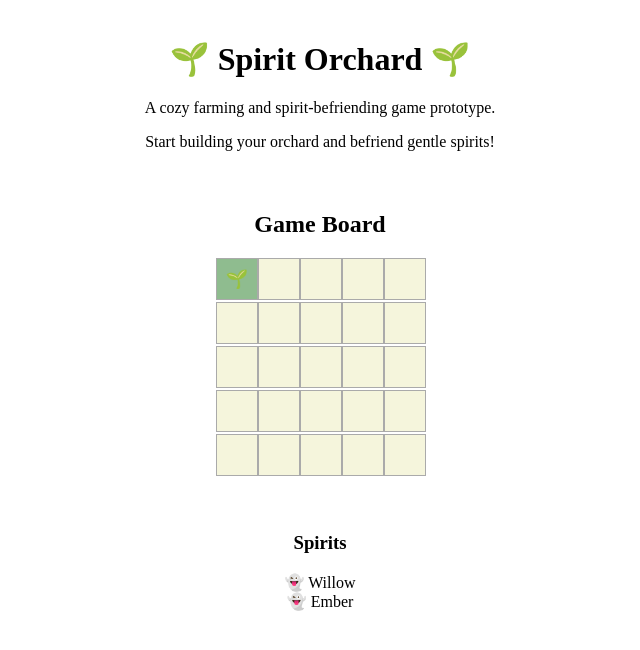
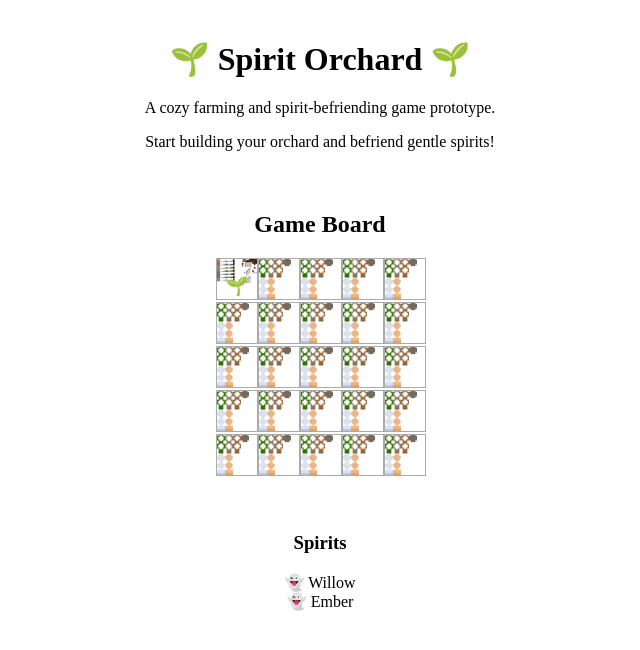
Before and after one commit to Rcole9/spirit-orchard, a React (Create React App) app: page / in a window 1280 px wide. Both pictures are taken after a click on the element 557 px from the left and 279 px from the top of the page. Shown: the top 650 px of the page, without its empty margins (320-960 px from the left). Built offline with nearby package versions, Linux system fonts and the light colour scheme.

Commit message:
feat: update Tile component to use dynamic background images and add tile image constants

```diff
--- /dev/null
+++ b/src/assets/tileImages.js
@@ -0,0 +1,4 @@
+// Stardew-like tile images for Spirit Orchard
+// You can swap these for other tile images if you prefer
+export const EMPTY_TILE_IMG = process.env.PUBLIC_URL + '/assets/images/tilesets/Floors_Tiles.png';
+export const PLANTED_TILE_IMG = process.env.PUBLIC_URL + '/assets/images/props/Static/Farm.png';
--- a/src/components/Tile.js
+++ b/src/components/Tile.js
@@ -1,23 +1,27 @@
+
 import React from 'react';
+import { EMPTY_TILE_IMG, PLANTED_TILE_IMG } from '../assets/tileImages';
 
 
 function Tile({ type, onClick }) {
+  const imgSrc = type === 'planted' ? PLANTED_TILE_IMG : EMPTY_TILE_IMG;
   const style = {
     width: 40,
     height: 40,
     border: '1px solid #aaa',
-    background: type === 'planted' ? '#8fbc8f' : '#f5f5dc',
+    background: `url(${imgSrc}) center/cover no-repeat`,
     cursor: 'pointer',
     display: 'flex',
     alignItems: 'center',
     justifyContent: 'center',
-    fontWeight: 'bold',
-    fontSize: 18,
     userSelect: 'none',
+    position: 'relative',
   };
   return (
     <div style={style} onClick={onClick} title={type}>
-      {type === 'planted' ? '🌱' : ''}
+      {type === 'planted' && (
+        <span style={{ position: 'absolute', left: 0, right: 0, bottom: 2, fontSize: 18, textShadow: '0 0 2px #fff' }}>🌱</span>
+      )}
     </div>
   );
 }
```
